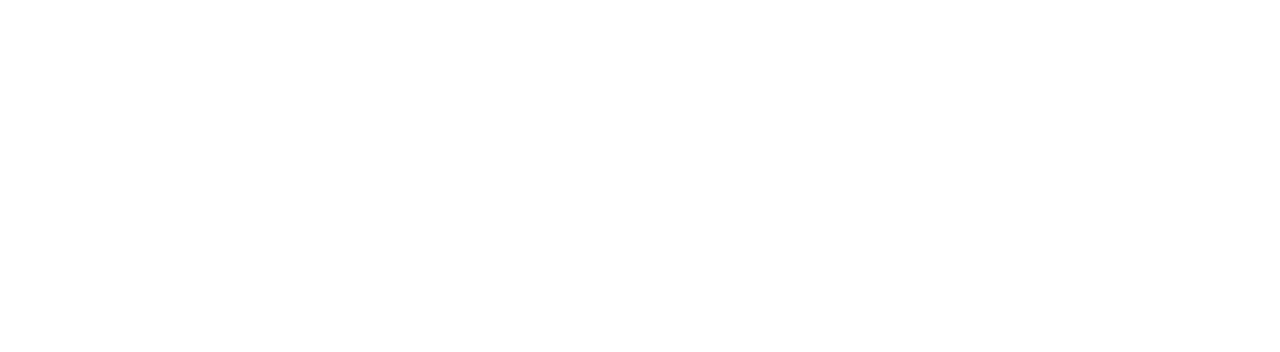
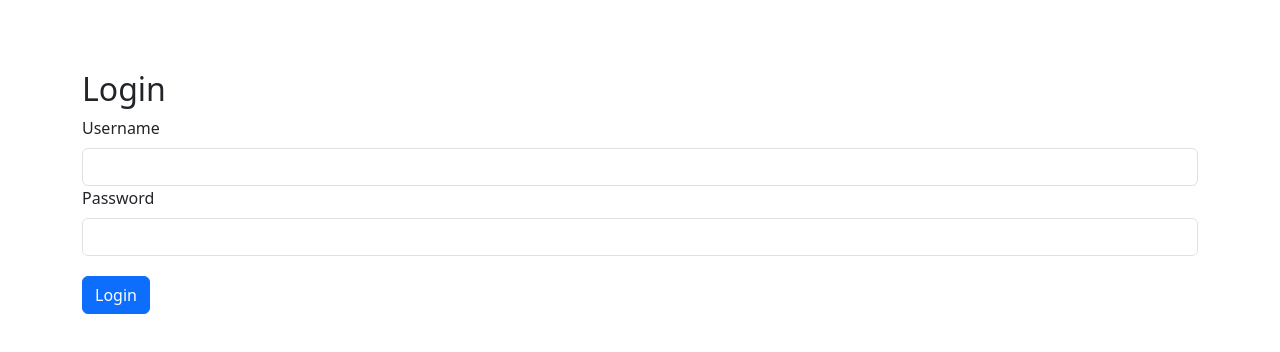
Before and after one commit to Pratheesh18/Boots-App, a React (Create React App) app in the folder boots-app/: page /login in a window 1280 px wide. Before the commit this address had no page. Shown: the top 352 px of the page. Built offline with nearby package versions, Linux system fonts and the light colour scheme.

Commit message:
routes created

```diff
--- a/boots-app/src/App.jsx
+++ b/boots-app/src/App.jsx
@@ -1,88 +1,67 @@
-import React, { useState } from 'react';
-import { BrowserRouter as Router, Route, Routes, Link } from 'react-router-dom';
-import 'bootstrap/dist/css/bootstrap.min.css';
-import Register from './components/Register';
-import Login from './components/Login';
-import Home from './components/Home';
-import {useNavigate} from 'react-router-dom';
-import axios from 'axios';
+import React, { useState } from "react";
+import { BrowserRouter as Router, Route, Routes, Link } from "react-router-dom";
+import "bootstrap/dist/css/bootstrap.min.css";
+import Register from "./components/Register";
+import Login from "./components/Login";
+import Home from "./components/Home";
+import { useNavigate } from "react-router-dom";
+import axios from "axios";
+import { Navigate } from "react-router-dom";
 
 const App = () => {
   const navigate = useNavigate();
-  const [user , setUser] = useState(null);
+  const [user, setUser] = useState(null);
   const [boots] = useState([
-    { id: 1, name: 'Boot 1', size: '10', color: 'Black' },
-    { id: 2, name: 'Boot 2', size: '9', color: 'Red' },
+    { id: 1, name: "Boot 1", size: "10", color: "Black" },
+    { id: 2, name: "Boot 2", size: "9", color: "Red" },
   ]);
-
-
 
   const handleRegister = async (formData) => {
 
-    try{
-      const response = await axios.post('http://localhost:5000/auth/register' , formData);
-      if(response.status === 201){
+    try {
+      const response = await axios.post(
+        "http://localhost:5000/auth/register",
+        formData
+      );
+      if (response.status === 201) {
         console.log(response.data);
-        navigate.push('/login')
-      }else{
-        console.error('Registration failed');
+         navigate('/login');
+
+      } else {
+        console.error("Registration failed");
       }
-    }catch(error){
-      console.error(error);
-    }
-  }
-
-
-  const handleLogin = async (formData) => {
-    try{
-      const response = await axios.post('http://localhost:5000/auth/login' , formData);
-      if(response.status === 200){
-        console.log(response.data);
-        const {token , userId} = response.data;
-        setUser({token,userId});
-      }else{
-        console.error('Login Failed');
-      }
-
-    }catch(error){
+    } catch (error) {
       console.error(error);
     }
   };
 
+  const handleLogin = async (formData) => {
+    try {
+      const response = await axios.post(
+        "http://localhost:5000/auth/login",
+        formData
+      );
+      if (response.status === 200) {
+        console.log(response.data);
+        const { token, userId } = response.data;
+        setUser({ token, userId });
+        navigate('/home')
 
-  return(
-    <>
-      <div>
-        <nav>
-          <ul>
-            <li>
-              <Link to='/'> Register </Link>
-            </li>
-            <li>
-              <Link to="/login"> Login </Link>
-            </li>
-            <li>
-              <Link to="/home"> Home </Link>
-            </li>
-          </ul>
-        </nav>
+      } else {
+        console.error("Login Failed");
+      }
+    } catch(error) {
+      console.error(error);
+    }
+  };
+
+  return (
         <Routes>
-          <Route path = "/">
-            <Register onRegsiter={handleRegister} />
-          </Route>
-          <Route path='/login'>
-            <Login onLogin={handleLogin} />
-          </Route>
-          <Route path='/home'>
-            {user ? <Home boots={boots} /> : <Login onLogin={handleLogin} />  }
-          </Route>
+          <Route index  element={<Register onRegsiter={handleRegister} />} />
+          <Route path="/login" element={<Login onLogin={handleLogin} />} />
+          <Route path="/home" element={user ? <Home boots={boots} /> : <Login onLogin={handleLogin} />} />
         </Routes>
-      </div>
-      </>
-
-  )
-
+  );
 };
 
-
 export default App;
--- a/boots-app/src/components/Home.jsx
+++ b/boots-app/src/components/Home.jsx
@@ -6,7 +6,7 @@
 const Home = ({boots}) => {
     return(
         <Container>
-            <h2> Svailable Boots </h2>
+            <h2> Available Boots </h2>
             <Row>
                 {boots.map((boot) => (
                     <Col key = {boot.id} xs={12} sm={6} md={4}>
--- a/boots-app/src/components/Login.jsx
+++ b/boots-app/src/components/Login.jsx
@@ -15,9 +15,9 @@
   };
 
   return (
-    <Container>
+    <Container style={{marginTop:"70px"}}>
       <h2>Login</h2>
-      <Form onSubmit={handleSubmit}>
+      <Form autoComplete='off' onSubmit={handleSubmit}>
         <Form.Group>
           <Form.Label>Username</Form.Label>
           <Form.Control
@@ -25,6 +25,7 @@
             name="username"
             value={formData.username}
             onChange={handleChange}
+            autoComplete='off'
             required
           />
         </Form.Group>
@@ -35,10 +36,11 @@
             name="password"
             value={formData.password}
             onChange={handleChange}
+            autoComplete='off'
             required
           />
         </Form.Group>
-        <Button type="submit">Login</Button>
+        <Button style={{marginTop:"20px"}} type="submit">Login</Button>
       </Form>
     </Container>
   );
--- a/boots-app/src/components/Register.jsx
+++ b/boots-app/src/components/Register.jsx
@@ -17,9 +17,9 @@
 
 
     return(
-        <Container>
+        <Container style={{marginTop:"70px"}}>
             <h2> Registration </h2>
-            <Form onSubmit={handleSubmit}>
+            <Form autoComplete='off' onSubmit={handleSubmit}>
                  <Form.Group>
                     <Form.Label> Username </Form.Label>
                     <Form.Control
@@ -27,6 +27,7 @@
                           name ="username"
                           value={formData.username}
                           onChange={handleChange}
+                          autoComplete='off'
                           required
                     />
                  </Form.Group>
@@ -37,10 +38,11 @@
                          name = 'password'
                          value = {formData.password}
                          onChange = {handleChange}
+                         autoComplete='off'
                          required
                     />
                  </Form.Group>
-                 <Button type='submit' > Register </Button>
+                 <Button style={{marginTop:"20px"}} type='submit' > Register </Button>
             </Form>
         </Container>
     )
--- a/boots-app/src/index.jsx
+++ b/boots-app/src/index.jsx
@@ -2,16 +2,11 @@
 import ReactDOM from "react-dom/client";
 import App from "./App";
 import "bootstrap/dist/css/bootstrap.min.css";
-import { BrowserRouter , Routes , Route } from "react-router-dom";
+import { BrowserRouter as Router , Routes , Route } from "react-router-dom";
 
 const root = ReactDOM.createRoot(document.getElementById("root"));
 root.render(
-  <React.StrictMode>
-     <BrowserRouter>
-      <Routes>
-        <Route path="/" element={ <App /> }>
-        </Route>
-      </Routes>
-    </BrowserRouter>
-  </React.StrictMode>
+   <Router>
+    <App />
+  </Router>
 );
```
Also changed, not shown: 1 other file (tests, documents, lock files or other folders).
